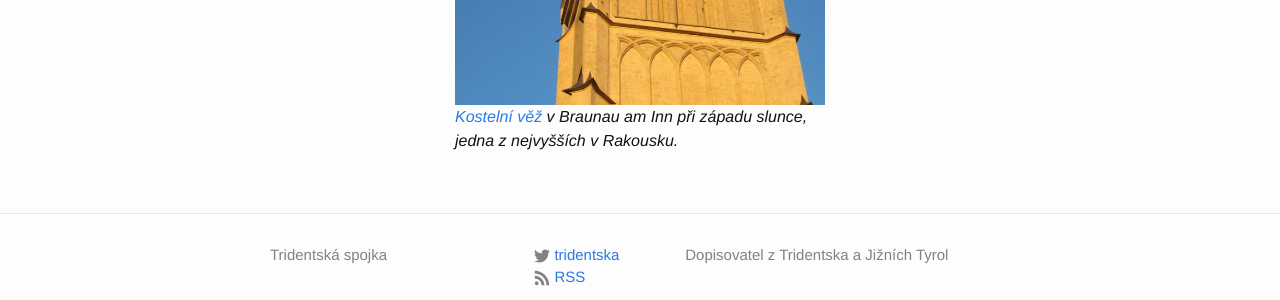
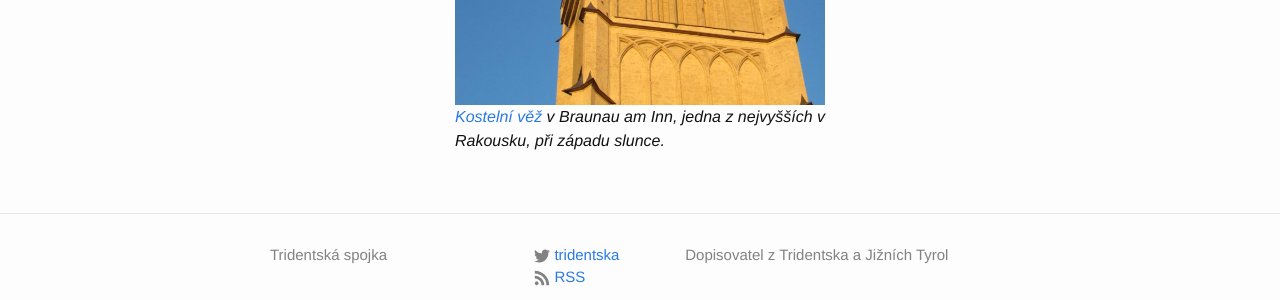
Before and after one commit to adliska/tridentskaspojka, a Jekyll site: the page built from _posts/2015-12-21-do-italie-na-kole-den-ctvrty-pasov-braunau-am-inn.markdown, in a window 1280 px wide. Shown: the part 1645-1945 px from the top of the page. Built offline with Jekyll 4.4.1, drawn with Linux system fonts in a browser that asks for light colours.

Commit message:
image caption change

```diff
--- a/_posts/2015-12-21-do-italie-na-kole-den-ctvrty-pasov-braunau-am-inn.markdown
+++ b/_posts/2015-12-21-do-italie-na-kole-den-ctvrty-pasov-braunau-am-inn.markdown
@@ -39,4 +39,4 @@ raději ve městě.
 {:.center-image}
 [![](/images/braunau_am_inn_kostelni_vez_thumbnail.JPG)](/images/braunau_am_inn_kostelni_vez.JPG)
 [Kostelní věž](https://de.wikipedia.org/wiki/Stadtpfarrkirche_St._Stephan_(Braunau))
-v Braunau am Inn při západu slunce, jedna z nejvyšších v Rakousku.
+v Braunau am Inn, jedna z nejvyšších v Rakousku, při západu slunce.
```
